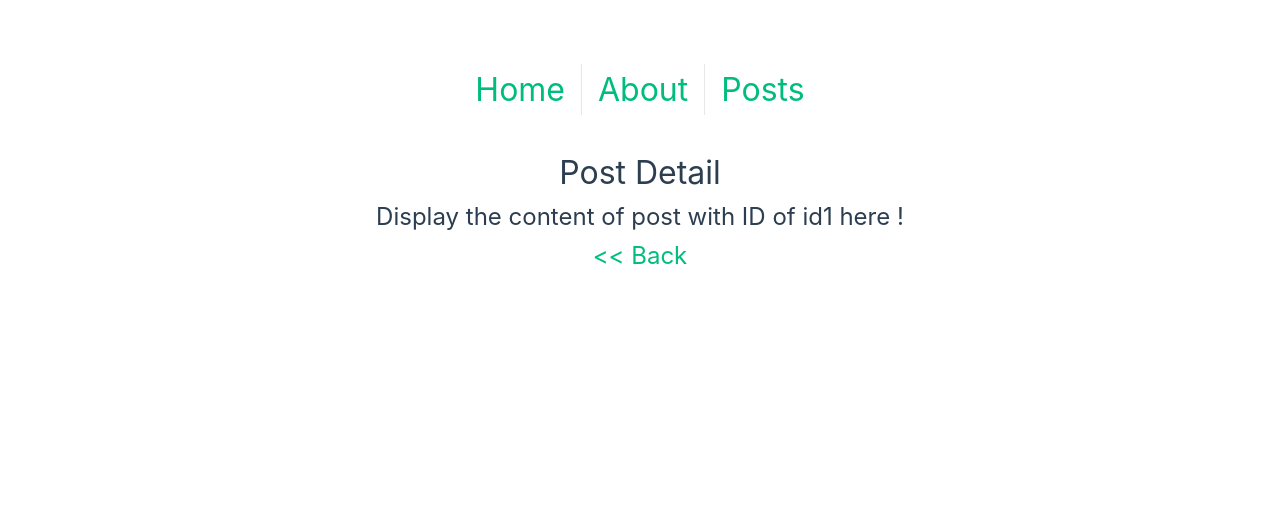
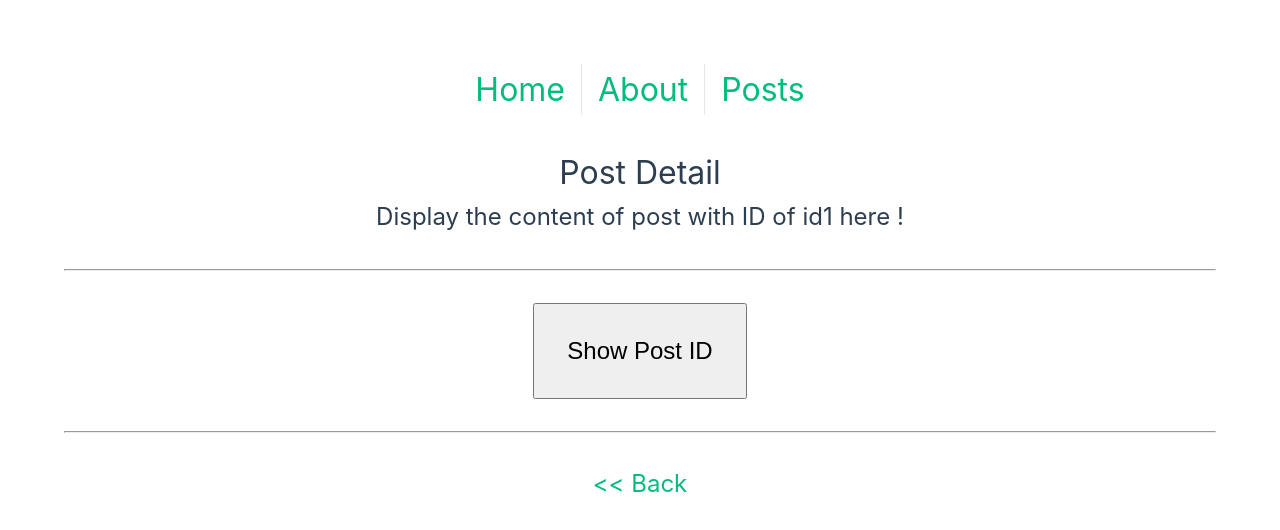
Before and after one commit to robots4life/vue-capi-basics, a Vue app: page /post/id1 in a window 1280 px wide. Shown: the top 530 px of the page. Built offline with nearby package versions, Linux system fonts and the light colour scheme.

Commit message:
style PostDetail, create showPostId method

```diff
--- a/src/views/PostDetailView.vue
+++ b/src/views/PostDetailView.vue
@@ -1,14 +1,34 @@
 <template>
 	<div class="post">
 		<h1>Post Detail</h1>
-		<p>Display the content of post with ID of {{ $route.params.id }} here !</p>
+		<p>
+			Display the content of post with ID of <strong>{{ $route.params.id }}</strong> here !
+		</p>
+		<hr />
+		<button @click="showPostId" class="btn">Show Post ID</button>
+		<hr />
 		<RouterLink to="/posts">&lt;&lt; Back</RouterLink>
 	</div>
 </template>
 
+<script setup>
+const showPostId = () => {
+	console.log('showPostId');
+};
+</script>
 <style scoped>
 .post {
 	text-align: center;
 	padding: 2rem;
 }
+.btn {
+	font-size: 1.5rem;
+	padding: 2rem;
+	margin-left: 1rem;
+	margin-right: 1rem;
+}
+hr {
+	margin-top: 2rem;
+	margin-bottom: 2rem;
+}
 </style>
```
